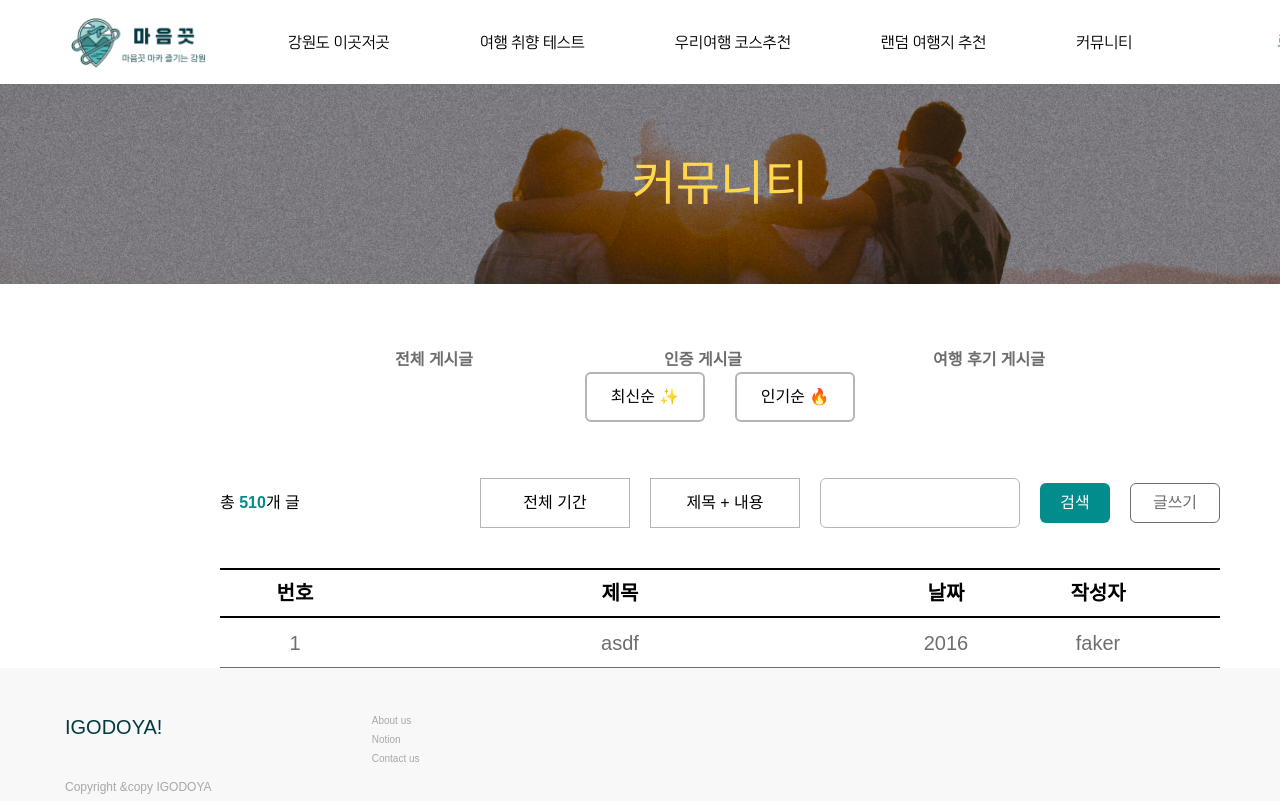
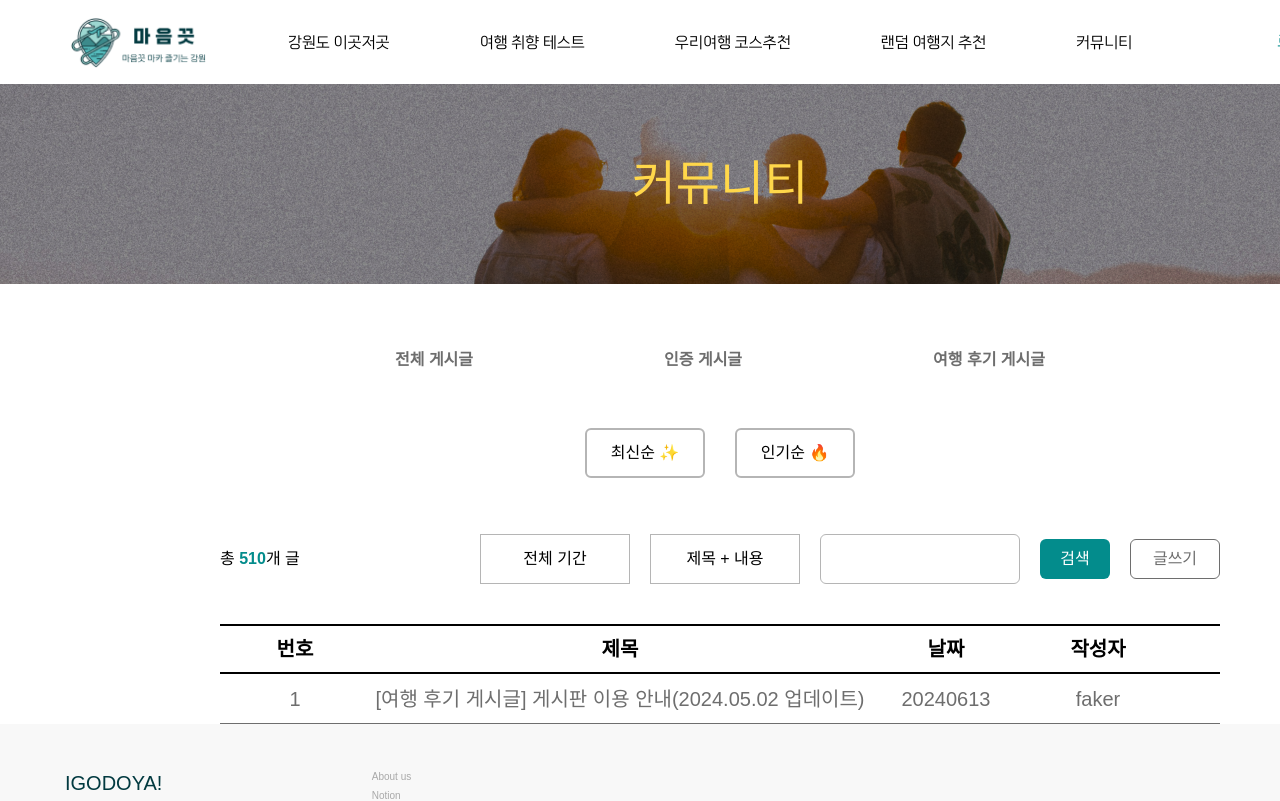
Before and after one commit to Maumkkut/maumkkut_Frontend, a React (Vite) app: page /community in a window 1280 px wide. Shown: the top 801 px of the page. Built offline with nearby package versions, Linux system fonts and the light colour scheme; no server answers; a web font is replaced by a local one.

Commit message:
Feat: 커뮤니티 기본 구조 작성

```diff
--- /dev/null
+++ b/src/components/community/CommunityComment.tsx
@@ -0,0 +1,9 @@
+const CommunityComment = () => {
+  return (
+    <div>
+      <p>asdf</p>
+    </div>
+  );
+};
+
+export default CommunityComment;
--- a/src/components/community/CommunityBoard.tsx
+++ b/src/pages/CommunityPage/CommunityBoard.tsx
@@ -1,18 +1,25 @@
 import CommunityBoardItem from '@components/community/CommunityBoardItem';
 import { communityBoarditem } from '@/types/community';
+import { useNavigate } from 'react-router-dom';
 
 const CommunityBoard = () => {
   const dummyData: communityBoarditem = {
     id: 1,
-    title: 'asdf',
-    date: 2016,
+    title: '[여행 후기 게시글] 게시판 이용 안내(2024.05.02 업데이트)',
+    date: 20240613,
     author: 'faker',
+  };
+
+  const navigate = useNavigate();
+
+  const handlePostBtn = () => {
+    navigate('/community/post');
   };
 
   return (
     <div className="flex flex-col items-center gap-y-14">
       {/* set article filtering */}
-      <div className="flex w-[270px] justify-between">
+      <div className="flex w-[270px] justify-between pt-14">
         <button
           className="h-[50px] w-[120px] rounded-md border-2 border-mk-newgrey"
           type="button"
@@ -56,6 +63,7 @@ const CommunityBoard = () => {
             <button
               className="border-mk-darkgray h-10 w-[90px] rounded-md border-[1px]"
               type="button"
+              onClick={() => handlePostBtn()}
             >
               <span className="text-mk-darkgray">글쓰기</span>
             </button>
--- /dev/null
+++ b/src/pages/CommunityPage/CommunityPost.tsx
@@ -0,0 +1,11 @@
+const CommunityPost = () => {
+  return (
+    <div className="flex flex-col">
+      <div>
+        <h2 className="p-2 text-2xl text-mk-logo4">게시글 작성</h2>
+      </div>
+    </div>
+  );
+};
+
+export default CommunityPost;
--- a/src/pages/CommunityPage.tsx
+++ b/src/pages/CommunityPage/index.tsx
@@ -1,7 +1,9 @@
 import ContentLayout from '@/layout/ContentLayout';
 import HeroImg from '@assets/images/community/Hero Section.png';
 import { NavLink } from 'react-router-dom';
-import CommunityBoard from '@/components/community/CommunityBoard';
+// import CommunityBoard from '@pages/CommunityPage/CommunityBoard';
+
+import { Outlet } from 'react-router-dom';
 
 const CommunityPage = () => {
   return (
@@ -22,7 +24,7 @@ const CommunityPage = () => {
         <nav className="w-[650px]">
           <ul className="flex justify-between">
             <li>
-              <NavLink to={'/'}>
+              <NavLink to={'/community'}>
                 <span className="text-mk-darkgray font-bold">전체 게시글</span>
               </NavLink>
             </li>
@@ -38,7 +40,7 @@ const CommunityPage = () => {
         </nav>
       </div>
       <div>
-        <CommunityBoard />
+        <Outlet />
       </div>
     </ContentLayout>
   );
--- a/src/router/index.tsx
+++ b/src/router/index.tsx
@@ -2,7 +2,9 @@ import HomePage from '@pages/HomePage';
 import GlobalLayout from '@layout/GlobalLayout';
 import SignupPage from '@/pages/SignupPage';
 import SigninPage from '@/pages/SigninPage';
-import CommunityPage from '@/pages/CommunityPage';
+import CommunityPage from '@pages/CommunityPage';
+import CommunityPost from '@pages/CommunityPage/CommunityPost';
+import CommunityBoard from '@pages/CommunityPage/CommunityBoard';
 
 const routerInfo = [
   {
@@ -12,7 +14,14 @@ const routerInfo = [
       { index: true, element: <HomePage /> },
       { path: '/signup', element: <SignupPage /> },
       { path: '/signin', element: <SigninPage /> },
-      { path: '/community', element: <CommunityPage /> },
+      {
+        path: '/community',
+        element: <CommunityPage />,
+        children: [
+          { index: true, element: <CommunityBoard /> },
+          { path: 'post', element: <CommunityPost /> },
+        ],
+      },
     ],
   },
 ];
```
